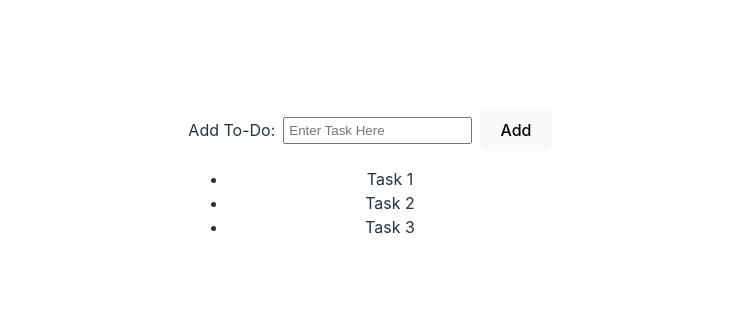
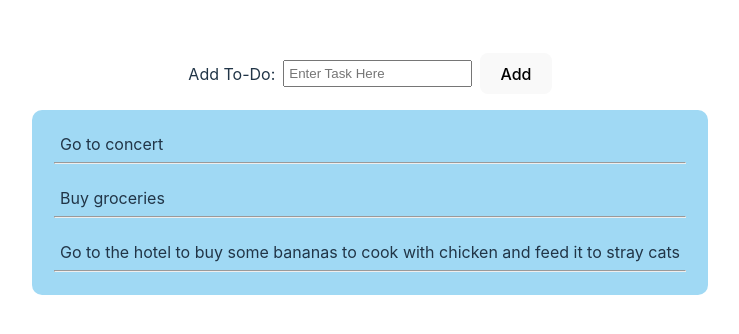
Before and after one commit to khangnh2005/react-to-do-app, a React (Vite) app: page / in a window 1280 px wide. Shown: the part 218-552 px from the top of the page, without its empty margins (270-1009 px from the left). Built offline with nearby package versions, Linux system fonts and the light colour scheme.

Commit message:
Add styling to components

```diff
--- a/src/App.css
+++ b/src/App.css
@@ -3,6 +3,12 @@
   margin: 0 auto;
   padding: 2rem;
   text-align: center;
+}
+
+.main {
+  display: flex;
+  flex-direction: column;
+  align-items: center;
 }
 
 form {
@@ -14,3 +20,24 @@ form {
 input {
   padding: 4px;
 }
+
+ul {
+  list-style-type: none;
+  background-color: rgb(160, 217, 244);
+  border-radius: 10px;
+  padding: 8px 20px 15px 20px;
+}
+
+li {
+  text-align: left;
+  padding: 8px 2px;
+}
+
+li > p {
+  padding: 6px;
+  margin: 0;
+}
+
+hr {
+  margin: 0;
+}
--- a/src/App.jsx
+++ b/src/App.jsx
@@ -4,9 +4,9 @@ import TaskList from './TaskList'
 
 export default function App() {
   return (
-    <>
+    <div className='main'>
       <AddField />
       <TaskList />
-    </>
+    </div>
   )
 }
--- a/src/TaskList.jsx
+++ b/src/TaskList.jsx
@@ -1,9 +1,15 @@
 export default function TaskList() {
   return (
     <ul>
-      <li>Task 1</li>
-      <li>Task 2</li>
-      <li>Task 3</li>
+      <li>
+        <p>Go to concert</p> <hr />
+      </li>
+      <li>
+        <p>Buy groceries</p> <hr />
+      </li>
+      <li>
+        <p>Go to the hotel to buy some bananas to cook with chicken and feed it to stray cats</p> <hr />
+      </li>
     </ul>
   );
 }
```
